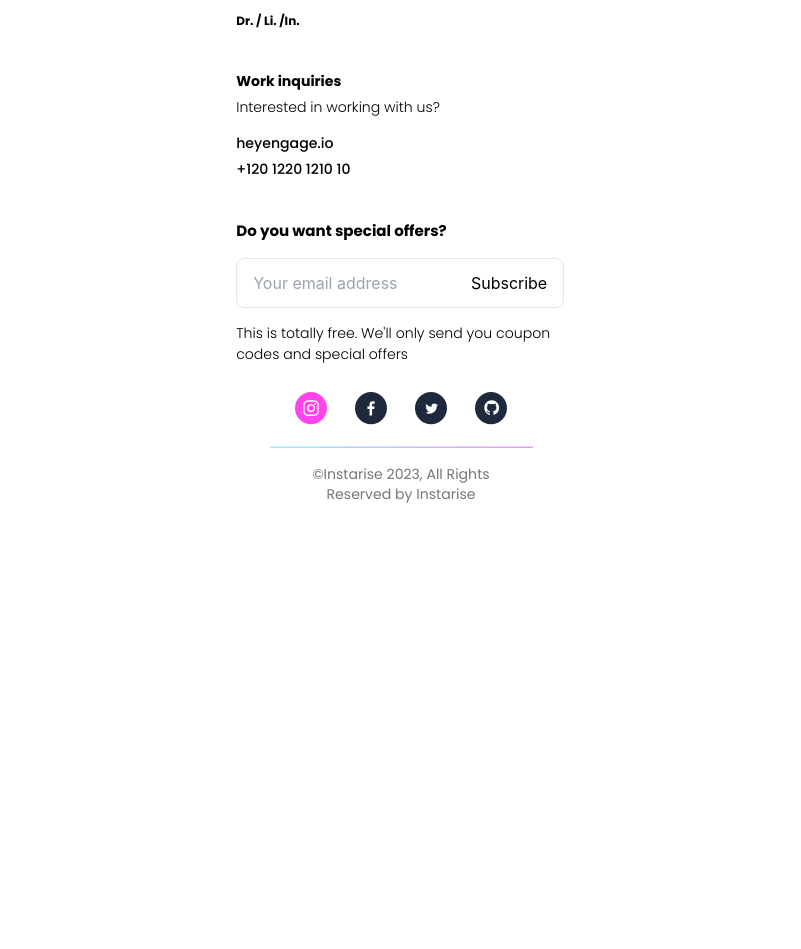
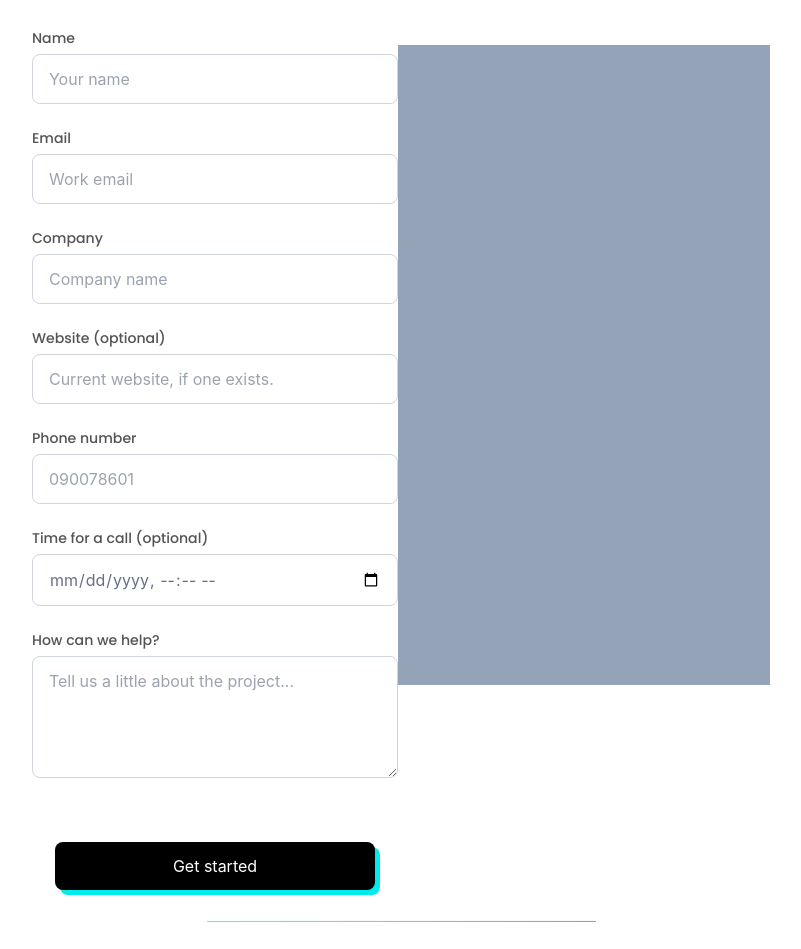
Before and after one commit to sharjeelbigosoft/Instarise, a React (Create React App) app: page / in a window 1280 px wide. Shown: the part 2083-3032 px from the top of the page, without its empty margins (239-1040 px from the left). Before the commit the page ends 2587 px from the top, so only its background shows below. Built offline with nearby package versions, Linux system fonts and the light colour scheme.

Commit message:
From part of the component completed. Added font in index file and component in App file.

```diff
--- a/public/index.html
+++ b/public/index.html
@@ -26,7 +26,7 @@
     -->
     <link rel="preconnect" href="https://fonts.googleapis.com">
     <link rel="preconnect" href="https://fonts.gstatic.com" crossorigin>
-    <link href="https://fonts.googleapis.com/css2?family=Lato&family=Poppins:wght@300;400;500;600;700&display=swap" rel="stylesheet">
+    <link href="https://fonts.googleapis.com/css2?family=Inter&family=Lato&family=Poppins:wght@300;400;500;600;700&display=swap" rel="stylesheet">
     <title>Instarise</title>
   </head>
   <body>
--- a/src/App.js
+++ b/src/App.js
@@ -21,8 +21,8 @@ function App() {
       <Action/>
       {/* <Instagram/>
       <Reliability/>
-      <Pricing/>
-      <Contact/> */}
+      <Pricing/> */}
+      <Contact/>
       <Footer/>
     </>
   );
--- a/src/components/Contact.tsx
+++ b/src/components/Contact.tsx
@@ -3,7 +3,61 @@ import React from 'react'
 export default function Contact() {
   return (
     <>
-        <div className='flex justify-center my-16'>
+      <div className='flex items-center flex-col md:flex-row justify-center'>
+        <div className="gap-[24px]">
+          <div className='grid gap-[50px]'>
+            {/* form headline */}
+            <div className='w-[22.88rem]'>
+              <h6 className='text-[2.19rem] font-[lato] font-[500] leadig-[3.75rem]'>Let’s level up your social reach, together<h6 className='text-[#FF44EC] font-[inter] inline'>!</h6></h6>
+              <p className='font-[poppins] font-[500] text-[1rem] leading-[1.88rem] text-[#606060]'>You can reach us anytime via <p className='font-[inter] font-[400] text-[1rem] leading-[1.88rem] inline text-[#005FEE]'>Instarise</p></p>
+            </div>
+            {/* form */}
+            <form className='w-[21.94] grid gap-[1.5rem]'>
+              <div className='w-[20.63] grid'>
+                <label className='text-[#535353] font-[poppins] font-[500] leading-[1.25rem] text-[0.88rem]' htmlFor="name">Name</label>
+                <input className='text-[#667085] mt-[6px] px-[1rem] py-[0.75rem] border border-[#D0D5DD] rounded-[0.5rem]' id='name' placeholder='Your name' type="text" />
+              </div>
+              <div className='w-[20.63] grid'>
+                <label className='text-[#535353] font-[poppins] font-[500] leading-[1.25rem] text-[0.88rem]' htmlFor="email">Email</label>
+                <input className='text-[#667085] mt-[6px] px-[1rem] py-[0.75rem] border border-[#D0D5DD] rounded-[0.5rem]' id='email' placeholder='Work email' type="email" />
+              </div>
+              <div className='w-[20.63] grid'>
+                <label className='text-[#535353] font-[poppins] font-[500] leading-[1.25rem] text-[0.88rem]' htmlFor="company">Company</label>
+                <input className='text-[#667085] mt-[6px] px-[1rem] py-[0.75rem] border border-[#D0D5DD] rounded-[0.5rem]' id='company' placeholder='Company name' type="text" />
+              </div>
+              <div className='w-[20.63] grid'>
+                <label className='text-[#535353] font-[poppins] font-[500] leading-[1.25rem] text-[0.88rem]' htmlFor="website">Website (optional)</label>
+                <input className='text-[#667085] mt-[6px] px-[1rem] py-[0.75rem] border border-[#D0D5DD] rounded-[0.5rem]' id='website' placeholder='Current website, if one exists.' type="email" />
+              </div>
+              <div className='w-[20.63] grid'>
+                <label className='text-[#535353] font-[poppins] font-[500] leading-[1.25rem] text-[0.88rem]' htmlFor="phone">Phone number</label>
+                <input className='text-[#667085] mt-[6px] px-[1rem] py-[0.75rem] border border-[#D0D5DD] rounded-[0.5rem]' id='phone' placeholder='090078601' type="tel" />
+              </div>
+              <div className='w-[20.63] grid'>
+                <label className='text-[#535353] font-[poppins] font-[500] leading-[1.25rem] text-[0.88rem]' htmlFor="time">Time for a call (optional)</label>
+                <input className='text-[#667085] mt-[6px] px-[1rem] py-[0.75rem] border border-[#D0D5DD] rounded-[0.5rem]' id='time' placeholder='What time can we call you?' type="datetime-local" />
+              </div>
+              <div className='w-[20.63] grid'>
+                <label className='text-[#535353] font-[poppins] font-[500] leading-[1.25rem] text-[0.88rem]' htmlFor="project">How can we help?</label>
+                <textarea className='text-[#667085] mt-[6px] px-[1rem] py-[0.75rem] border border-[#D0D5DD] rounded-[0.5rem]' id='project' name="project" rows={4} placeholder="Tell us a little about the project..."></textarea>
+              </div>
+              <div className='w-full flex justify-center h-[3rem] mt-[2.5rem]'>
+                <div className='w-[20rem] relative'>
+                  <div className='absolute rounded-[0.5rem] bg-[#00EBEE] w-full h-[3rem] py-[0.75rem] px-[1.25rem] top-[5px] left-[5px]'></div>
+                  <button className='absolute rounded-[0.5rem] bg-black text-white w-full py-[0.75rem] px-[1.25rem]' type="submit">Get started</button>
+                </div>
+              </div>
+            </form>
+          </div>
+        </div>
+
+
+        {/* contact info */}
+        <div className="w-[23.25rem] h-[40rem] bg-slate-400">
+
+        </div>
+      </div>
+        {/* <div className='flex justify-center'>
           <div className='max-lg:w-11/12 lg:w-10/12 flex flex-wrap'>
 
             <div className='lg:w-1/2 px-4 space-y-4  max-lg:my-4'>
@@ -12,7 +66,7 @@ export default function Contact() {
               <form className='flex flex-wrap justify-between text-sm space-y-5' action="#">
                 <div className='grid max-md:w-full max-lg:w-[40%] lg:w-[45%] mt-5'>
                   <label className='' htmlFor="name">Name</label>
-                  <input className=' p-2 border border-slate-400 rounded' id='name' placeholder='Your name' type="text" />
+                  <input className='p-2 border border-slate-400 rounded' id='name' placeholder='Your name' type="text" />
                 </div>
                 <div className='grid max-md:w-full max-lg:w-[40%] lg:w-[45%]'>
                   <label className='' htmlFor="email">Email</label>
@@ -53,7 +107,7 @@ export default function Contact() {
             </div>
 
           </div>
-        </div>
+        </div> */}
     </>
   )
 }
```
